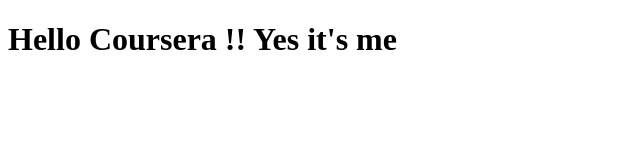
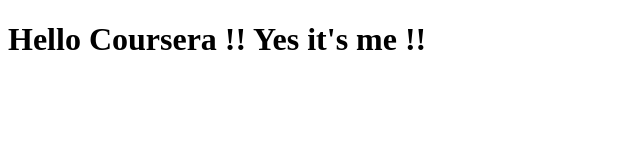
Before and after one commit to anasrih/coursera-test, a plain HTML site: page index.html in a window 1280 px wide. Shown: the full height of the page, 0-640 px from the left. Drawn offline with Linux system fonts and the light colour scheme.

Commit message:
added: !!

```diff
--- a/index.html
+++ b/index.html
@@ -5,6 +5,6 @@
     <title>Hello Coursera</title>
   </head>
   <body>
-    <h1>Hello Coursera !! Yes it's me</h1>
+    <h1>Hello Coursera !! Yes it's me !!</h1>
   </body>
 </html>
```
